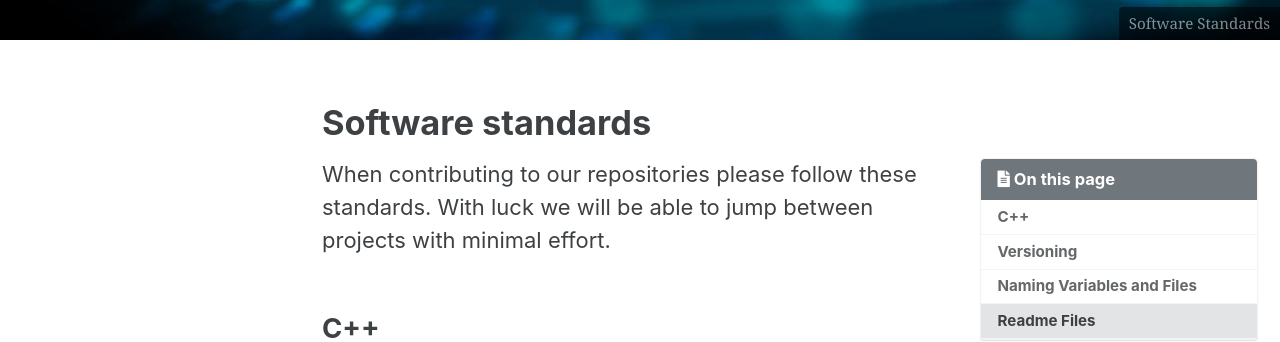
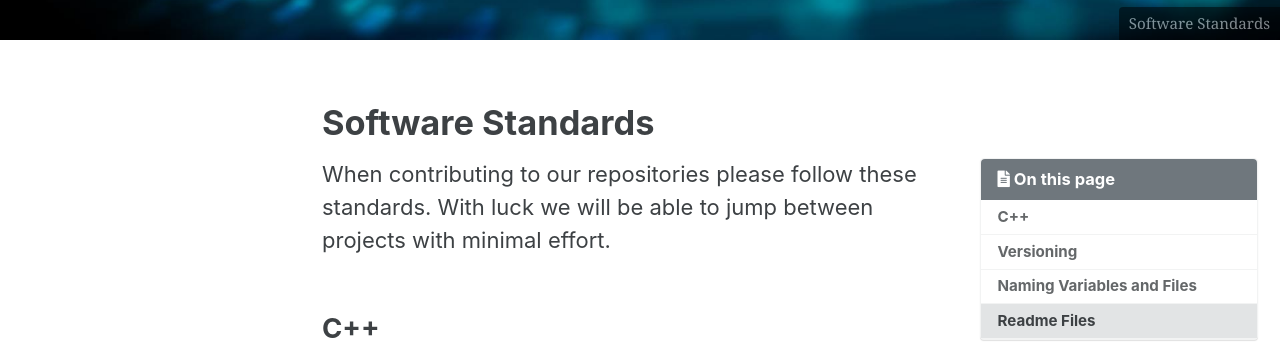
Before and after one commit to va3wam/va3wam.github.io, a Jekyll site: the page built from _pages/softwareStandards.md, in a window 1280 px wide. Shown: the part 912-1254 px from the top of the page. Built offline with Jekyll 4.4.1, drawn with Linux system fonts in a browser that asks for light colours; cached includes are drawn as plain includes.

```diff
--- a/_pages/softwareStandards.md
+++ b/_pages/softwareStandards.md
@@ -2,7 +2,7 @@
 layout: single
 author_profile: false
 permalink: /softwareStandards/
-title: "Software standards"
+title: "Software Standards"
 excerpt: "Summary of the coding standards and best practices used for our projects."
 toc: true
 header:
```
